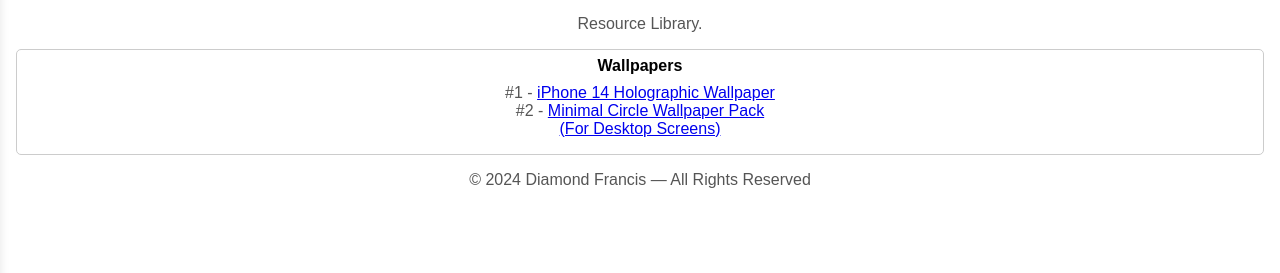
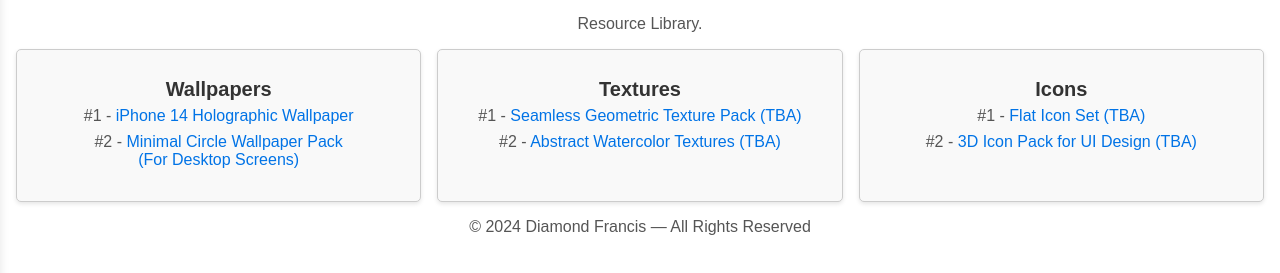
Before and after one commit to diamondfrancis/diamondfrancis.online, a plain HTML site: page resources.html in a window 1280 px wide. Shown: the part 133-406 px from the top of the page. Drawn offline with Linux system fonts and the light colour scheme.

Commit message:
site update

```diff
--- a/resources.html
+++ b/resources.html
@@ -94,9 +94,19 @@
 <!-- Resource list for design and dev topics -->
 <div class="grid-area">
   <div class="grid-1">
-        <h2>Wallpapers</h2><br>
+    <h2>Wallpapers</h2>
     <p>#1 - <a href="https://diamondfrancis.gumroad.com/l/iphone-14-pro-holographic-wallpaper?layout=profile">iPhone 14 Holographic Wallpaper</a></p>
     <p>#2 - <a href="https://diamondfrancis.gumroad.com/l/minimal-circle-wallpaper-pack?layout=profile">Minimal Circle Wallpaper Pack<br>(For Desktop Screens)</a></p>
+  </div>
+  <div class="grid-1">
+    <h2>Textures</h2>
+    <p>#1 - <a href="#">Seamless Geometric Texture Pack (TBA)</a></p>
+    <p>#2 - <a href="#">Abstract Watercolor Textures (TBA)</a></p>
+  </div>
+  <div class="grid-1">
+    <h2>Icons</h2>
+    <p>#1 - <a href="#">Flat Icon Set (TBA)</a></p>
+    <p>#2 - <a href="#">3D Icon Pack for UI Design (TBA)</a></p>
   </div>
 </div>
 
--- a/style.css
+++ b/style.css
@@ -420,12 +420,38 @@ table.GeneratedTable {
 /* Grid */
 .grid-area {
   display: grid;
-  gap: 1rem;
+  gap: 1rem; /* Space between grid items */
   padding: 1rem;
+  grid-template-columns: repeat(auto-fit, minmax(250px, 1fr)); /* Responsive columns */
 }
 
 .grid-1 {
   border: 1px solid #ccc;
-  padding: 1rem;
+  padding: 1.5rem;
   border-radius: 5px;
+  background-color: #f9f9f9; /* Subtle background color */
+  box-shadow: 0 2px 4px rgba(0, 0, 0, 0.1); /* Light shadow for depth */
 }
+
+.grid-1 h2 {
+  margin-top: 5px;
+  margin-bottom: 5px;
+  padding-bottom: 10px;
+  padding-top: 10px;
+  font-size: 1.25rem;
+  color: #333;
+}
+
+.grid-1 p {
+  margin: 0.5rem 0;
+  font-size: 1rem;
+}
+
+.grid-1 a {
+  color: #0073e6; /* Link color */
+  text-decoration: none;
+}
+
+.grid-1 a:hover {
+  text-decoration: underline; /* Highlight links on hover */
+}
```
Also changed, not shown: home.html (+2 -0 lines). Lines whose indentation alone changed are shown as unchanged.
